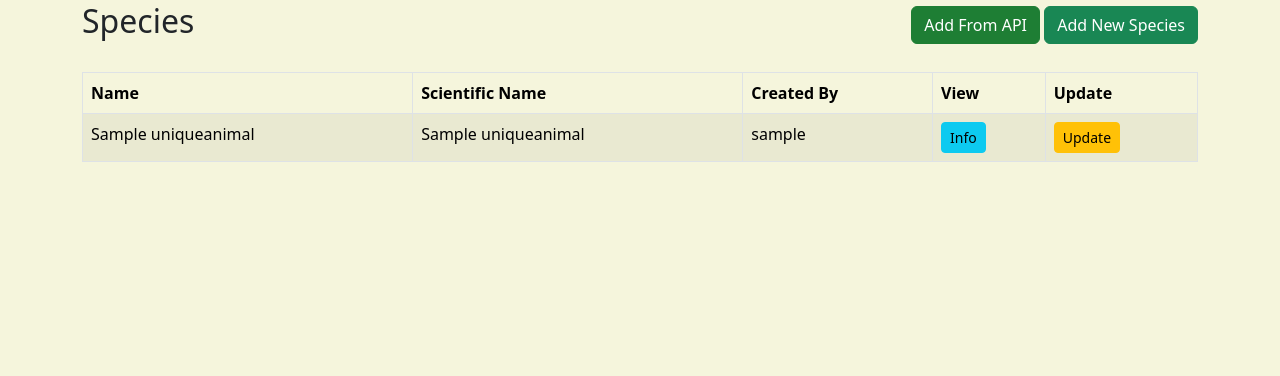
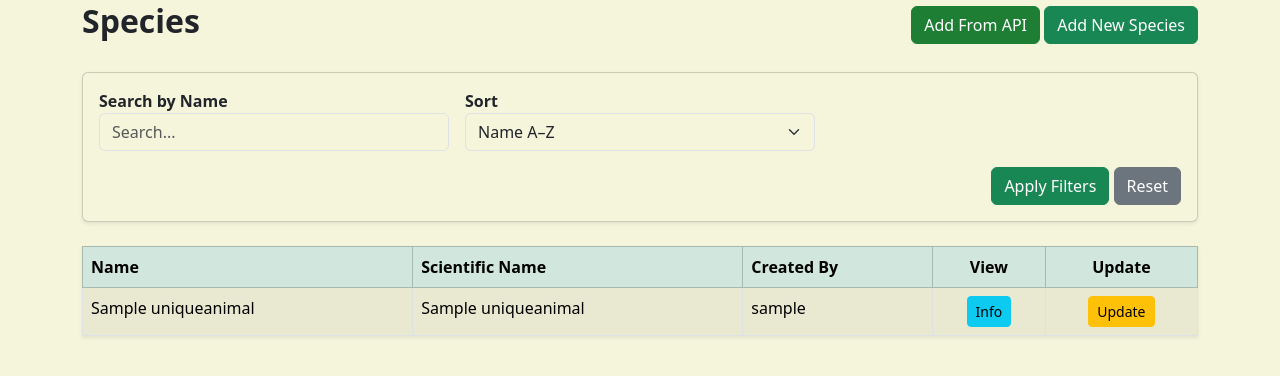
Before and after one commit to Nkitchen86-FHSU/finalprojectNicholasKitchen, a Django app: page /uniqueanimal/ in a window 1280 px wide. Shown: the part 110-486 px from the top of the page. Run offline with Django 5.2, Linux system fonts and the light colour scheme; a user stored in the database is signed in; tables that the repository leaves empty hold one stand-in row (values such as "Sample post"); data that the repository does not hold is empty.

Commit message:
Updated uniqueanimal index view and html to include search, sorting, and filtering. Fixed missing question mark icon in myanimal/index.html.

```diff
--- a/finalprojectNicholasKitchen/zooventory/templates/zooventory/uniqueanimal/index.html
+++ b/finalprojectNicholasKitchen/zooventory/templates/zooventory/uniqueanimal/index.html
@@ -5,8 +5,9 @@
 {% block content %}
 <div class="container mt-4">
 
+    <!-- HEADER -->
     <div class="d-flex justify-content-between align-items-center mb-4">
-        <h2>Species</h2>
+        <h2 class="fw-bold">Species</h2>
 
         <div>
             <a href="{% url 'uniqueanimal_search' %}" class="btn btn-primary">Add From API</a>
@@ -14,30 +15,63 @@
         </div>
     </div>
 
+
+    <!-- FILTER & SEARCH BAR -->
+    <form method="GET" class="card p-3 shadow-sm mb-4" style="background-color: #f5f5dc;">
+        <div class="row g-3">
+
+            <!-- SEARCH -->
+            <div class="col-md-4">
+                <label class="fw-bold">Search by Name</label>
+                <input type="text" name="search" class="form-control"
+                       placeholder="Search..."
+                       value="{{ search|default_if_none:'' }}">
+            </div>
+
+            <!-- SORT -->
+            <div class="col-md-4">
+                <label class="fw-bold">Sort</label>
+                <select name="sort" class="form-select">
+                    <option value="name_asc" {% if sort == "name_asc" %}selected{% endif %}>Name A–Z</option>
+                    <option value="name_desc" {% if sort == "name_desc" %}selected{% endif %}>Name Z–A</option>
+                </select>
+            </div>
+
+        </div>
+
+        <div class="mt-3 text-end">
+            <button class="btn btn-success">Apply Filters</button>
+            <a href="{% url 'uniqueanimal_index' %}" class="btn btn-secondary">Reset</a>
+        </div>
+    </form>
+
+
+    <!-- SPECIES TABLE -->
     {% if uniqueanimals %}
-        <table class="table table-bordered table-striped">
-            <thead>
+        <table class="table table-bordered table-striped shadow-sm">
+            <thead class="table-success">
                 <tr>
                     <th>Name</th>
                     <th>Scientific Name</th>
                     <th>Created By</th>
-                    <th>View</th>
-                    <th>Update</th>
+                    <th class="text-center">View</th>
+                    <th class="text-center">Update</th>
                 </tr>
             </thead>
+
             <tbody>
                 {% for animal in uniqueanimals %}
                     <tr>
                         <td>{{ animal.name }}</td>
-                    <td>{{ animal.scientific_name }}</td>
-                    <td>{{ animal.owner }}</td>
+                        <td>{{ animal.scientific_name|default:"—" }}</td>
+                        <td>{{ animal.owner|default:"API" }}</td>
 
-                    <td>
+                        <td class="text-center">
                             <a href="{% url 'uniqueanimal_info' animal.id %}"
                                class="btn btn-info btn-sm">Info</a>
                         </td>
 
-                    <td>
+                        <td class="text-center">
                             {% if animal.owner == request.user %}
                                 <a href="{% url 'uniqueanimal_update' animal.id %}"
                                    class="btn btn-warning btn-sm">Update</a>
@@ -51,7 +85,7 @@
         </table>
 
     {% else %}
-        <p>No animals in the database yet.</p>
+        <p class="text-muted">No species found.</p>
     {% endif %}
 
 </div>
--- a/finalprojectNicholasKitchen/zooventory/views.py
+++ b/finalprojectNicholasKitchen/zooventory/views.py
@@ -242,7 +242,24 @@ def myanimal_delete(request, id):
 @login_required
 def uniqueanimal_index(request):
     uniqueanimals = UniqueAnimal.objects.all()
-    return render(request, 'zooventory/uniqueanimal/index.html', {'uniqueanimals': uniqueanimals})
+
+    # Sort by species name ascending or descending
+    sort = request.GET.get('sort', 'name')
+    if sort == 'name_asc':
+        uniqueanimals = uniqueanimals.order_by('name')
+    elif sort == 'name_desc':
+        uniqueanimals = uniqueanimals.order_by('-name')
+
+    # Search by name
+    search = request.GET.get('search')
+    if search:
+        uniqueanimals = uniqueanimals.filter(Q(name__icontains=search))
+
+    return render(request, 'zooventory/uniqueanimal/index.html', {
+        'uniqueanimals': uniqueanimals,
+        'sort': sort,
+        'search': search,
+    })
 
 @login_required
 def uniqueanimal_info(request, id):
```
Also changed, not shown: finalprojectNicholasKitchen/zooventory/templates/zooventory/myanimal/index.html (+4 -5 lines). Lines whose indentation alone changed are shown as unchanged.
